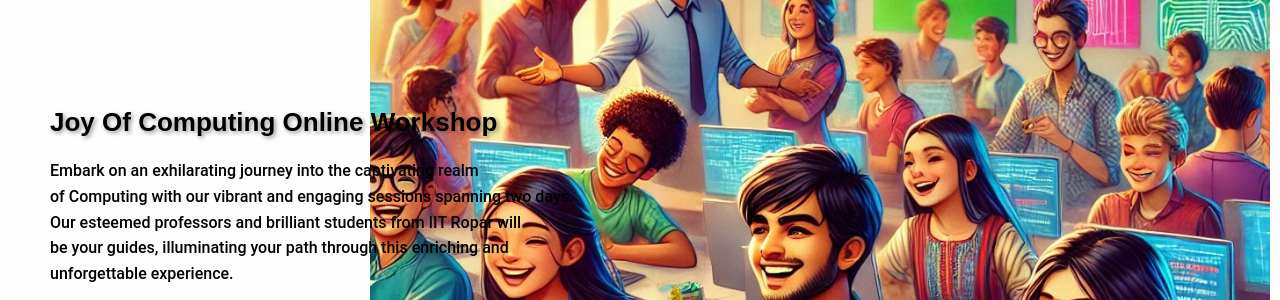
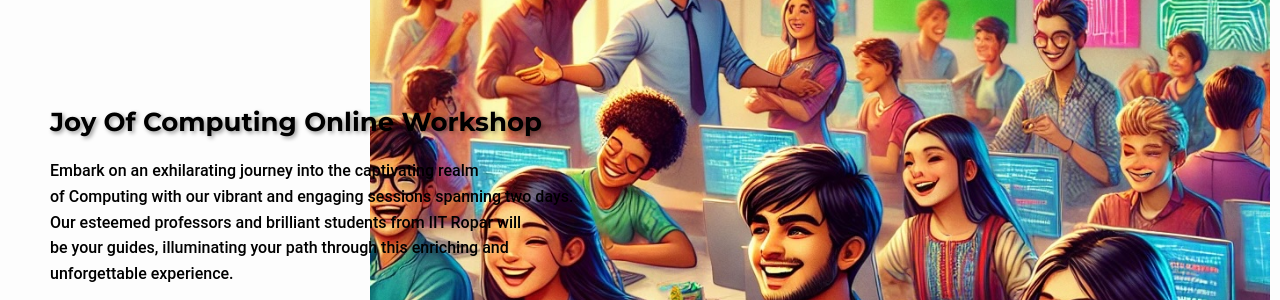
Before and after one commit to sudarshansudarshan/joc, a Jekyll site: the page built from index.markdown, in a window 1280 px wide. Shown: the part 247-547 px from the top of the page. Built offline with Jekyll 4.4.1, drawn with Linux system fonts in a browser that asks for light colours.

Commit message:
Update home.html

```diff
--- a/_layouts/home.html
+++ b/_layouts/home.html
@@ -7,6 +7,9 @@ layout: default
   <meta charset="UTF-8">
   <meta name="viewport" content="width=device-width, initial-scale=1.0">
   <title>Swagatam</title>
+  <link rel="preconnect" href="https://fonts.googleapis.com">
+<link rel="preconnect" href="https://fonts.gstatic.com" crossorigin>
+<link href="https://fonts.googleapis.com/css2?family=Montserrat:ital,wght@0,100..900;1,100..900&display=swap" rel="stylesheet">
   <style>
     body {
       font-family: 'Roboto Medium', sans-serif; /* Use Roboto font or any other preferred font */
@@ -155,7 +158,7 @@ layout: default
   <div class="hero-section" style="width: 100%; background-image: url('images/joc image.jpg'); background-size: contain; background-repeat: no-repeat; background-position: right top;">
     <div class="content" style="padding-left: 40px;">
 <!--       <h2 style="color: black;"><b> Joy Of Computing Online Workshop</b></h2> -->
-      <h2 style="color: black; font-family: 'Arial', sans-serif; font-size: 26px; text-shadow: 2px 2px 4px rgba(0, 0, 0, 0.4);"><b>Joy Of Computing Online Workshop</b></h2>
+      <h2 style="color: black; font-family: 'Montserrat', sans-serif; font-size: 26px; text-shadow: 2px 2px 4px rgba(0, 0, 0, 0.4);"><b>Joy Of Computing Online Workshop</b></h2>
 
       <p style="color: black;">
         Embark on an exhilarating journey into the captivating realm <br>of Computing with our vibrant and engaging sessions spanning two days. <br>Our esteemed professors and brilliant students from IIT Ropar will <br>be your guides, illuminating your path through this enriching and <br>unforgettable experience.
```
